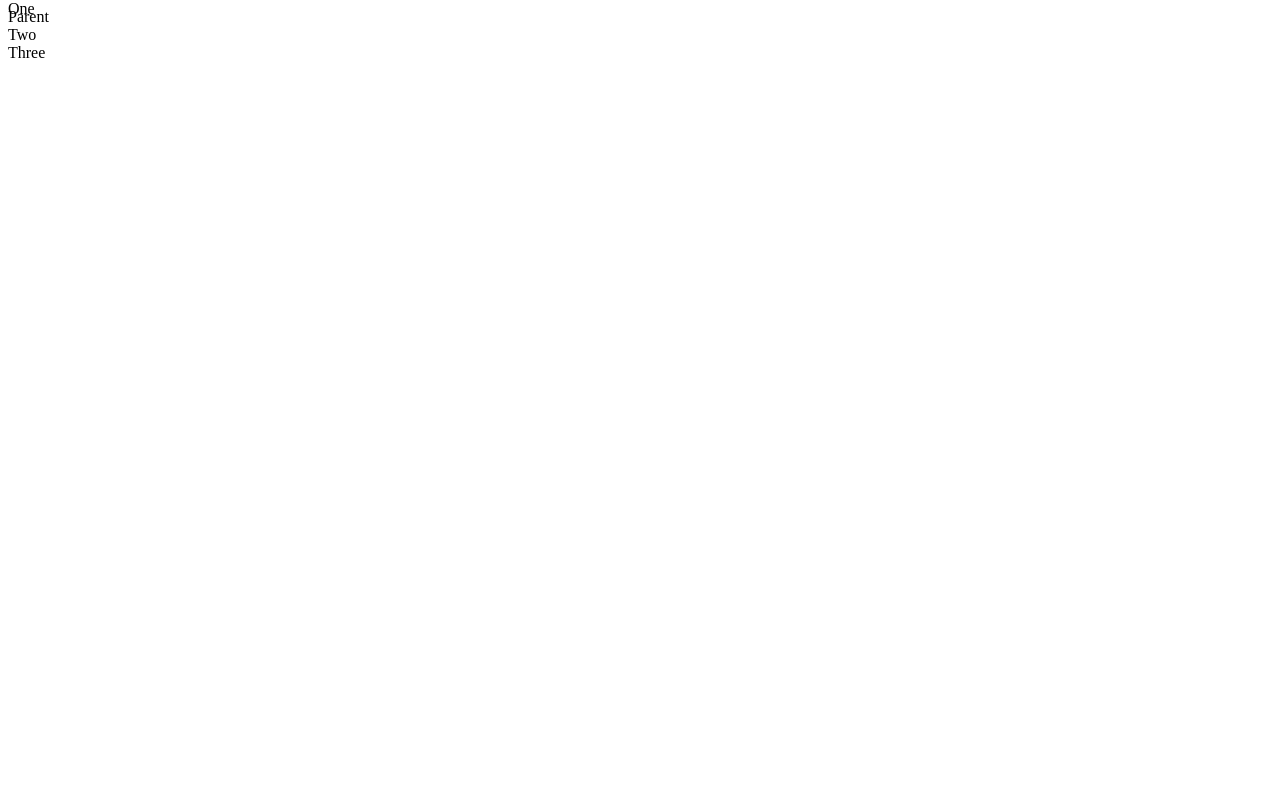
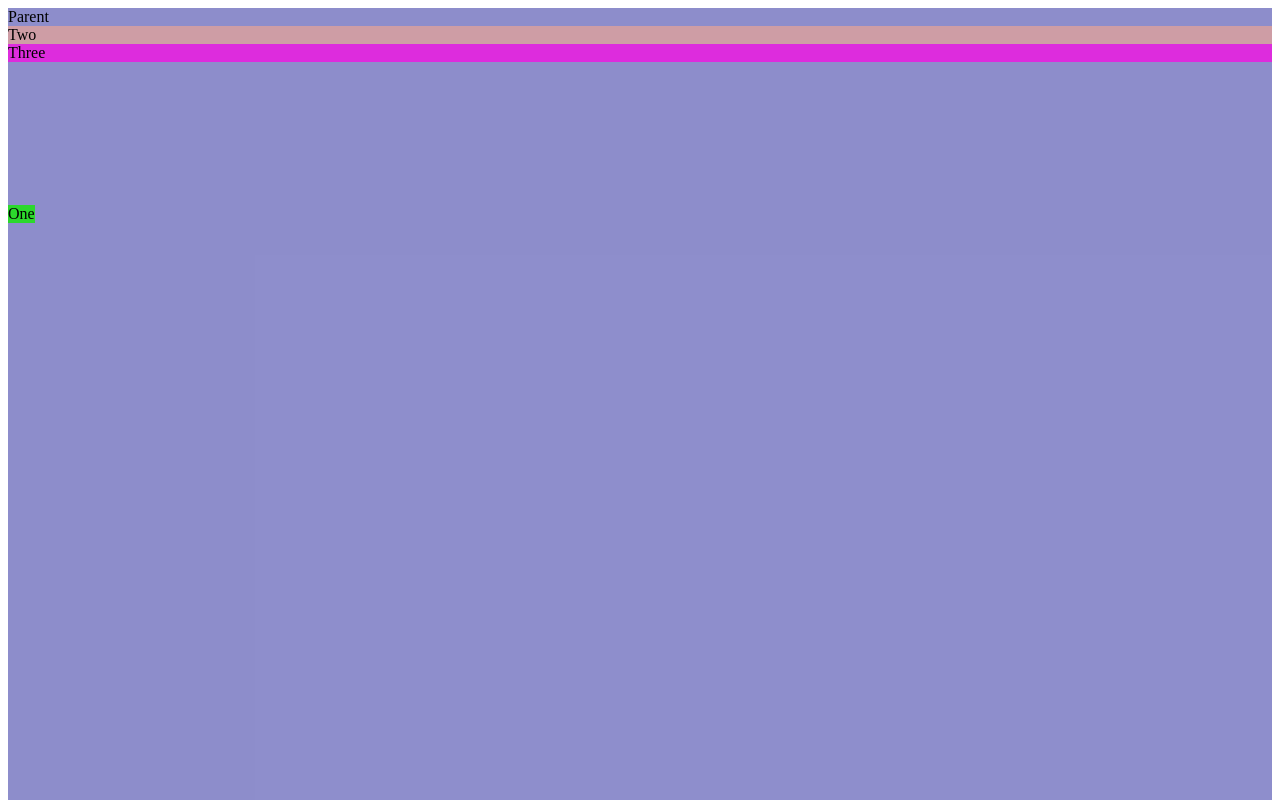
Before and after one commit to luka-danger/odin-projects, a plain HTML site: page practice/CSS-Positioning/index.html in a window 1280 px wide. Shown: the top 800 px of the page. Drawn offline with Linux system fonts and the light colour scheme.

Commit message:
Try fixed

```diff
--- a/practice/CSS-Positioning/style.css
+++ b/practice/CSS-Positioning/style.css
@@ -1,19 +1,22 @@
 .parent {
-
+    position: relative;
+    background-color: rgba(133, 133, 200, 0.931);
+    height: 200vh;
 }
 
 .child-one {
     /* Absolute completely removes element from document flow
        Helfpul when you want to stick element in specific position
        But want to keep everything around it static*/
-    position: absolute;
-    top: 0px;
+    position: fixed;
+    top: 205px;
+    background-color: rgb(44, 216, 44);
 }
 
 .child-two {
-
+    background-color: rgb(206, 157, 165);
 }
 
 .child-three {
-
+    background-color: rgb(221, 44, 221);
 }
```
